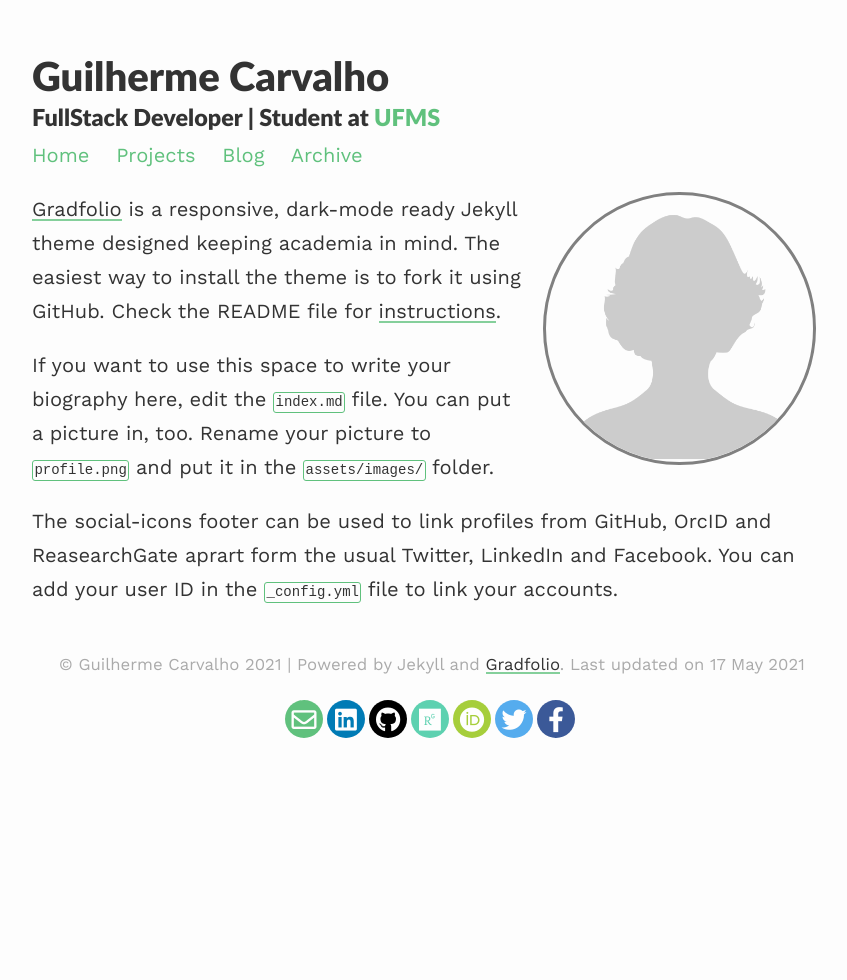
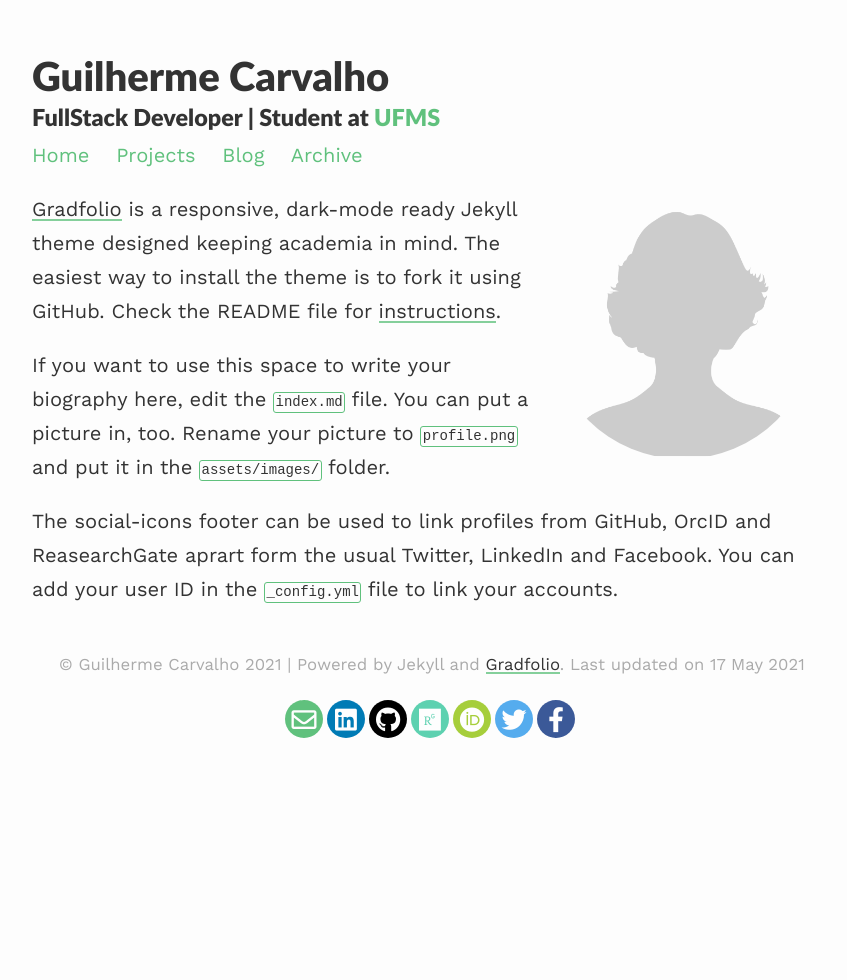
Before and after one commit to stackbit-projects/smart-planet-1fa65, a Jekyll site: the page built from index.md, in a window 1280 px wide. Shown: the whole page, without its empty margins (208-1055 px from the left). Built offline with Jekyll 4.4.1, drawn with Linux system fonts in a browser that asks for light colours; nearby versions of some CDN libraries.

Commit message:
profile.scss: changed

```diff
--- a/assets/css/_sass/profile.scss
+++ b/assets/css/_sass/profile.scss
@@ -1,6 +1,6 @@
 /* Profile */
 .profile {
-    border-style: solid;
+    /*border-style: solid;*/
     border-color: $light-gray;
     margin-left: 1rem;
     margin-right: 1rem;
```
